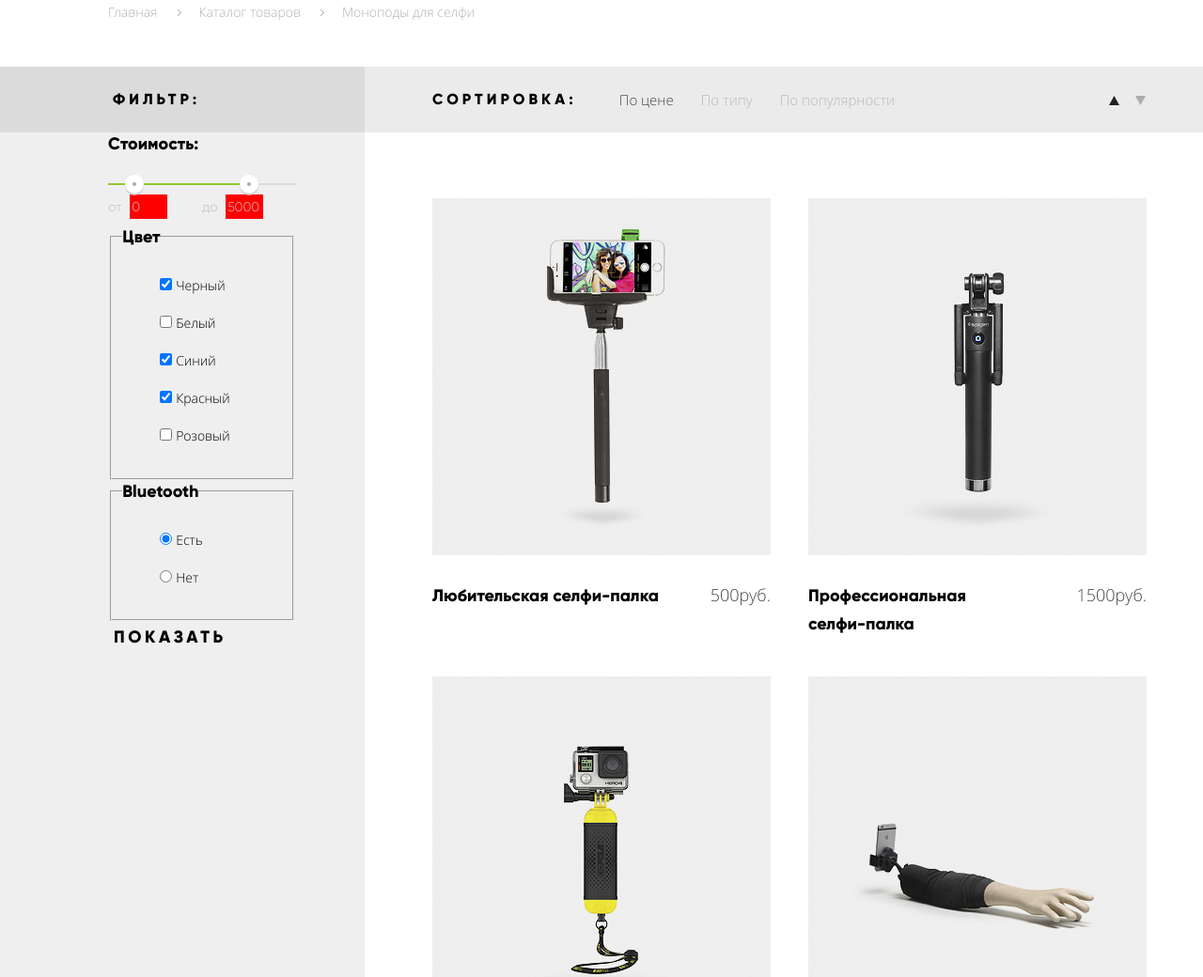
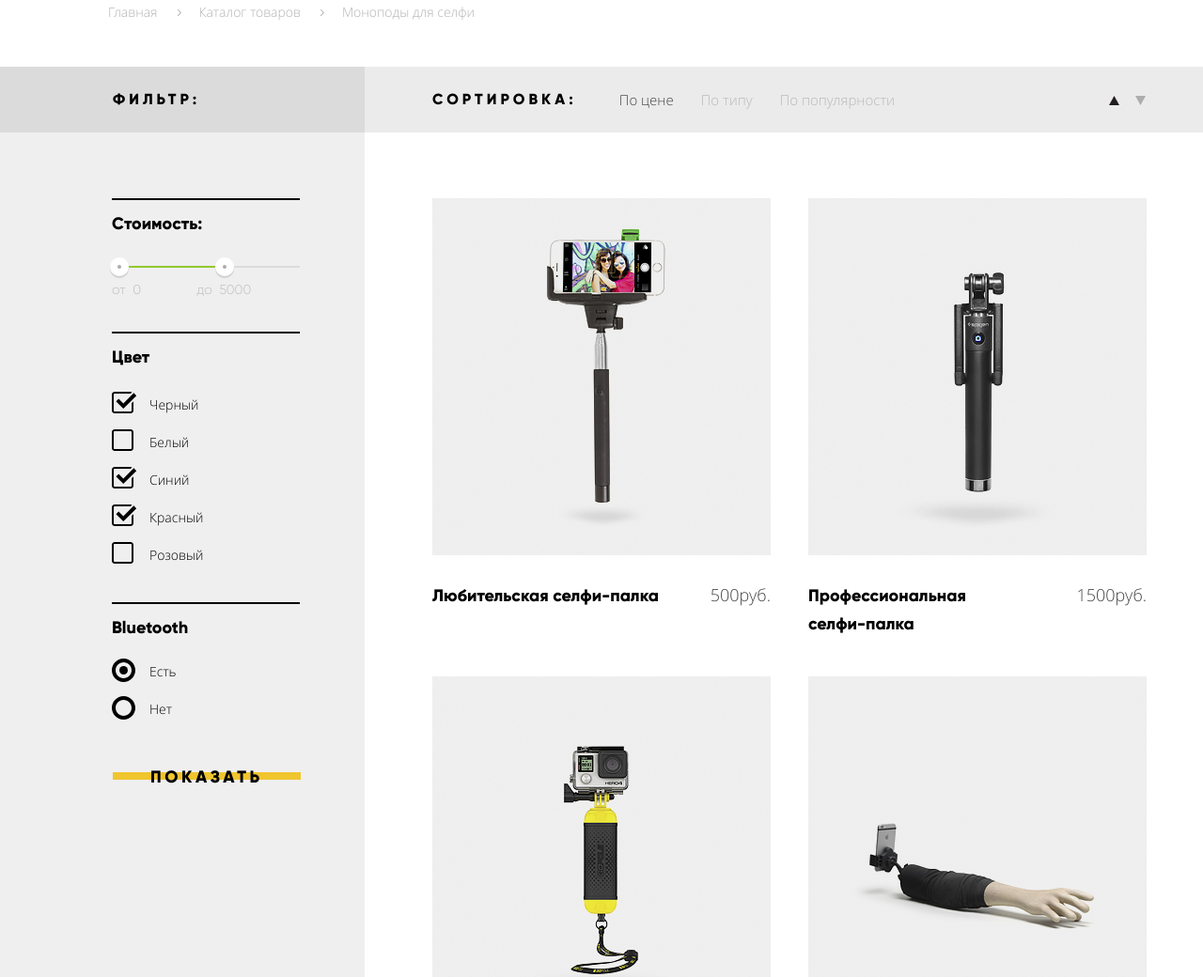
Before and after one commit to strongardo/831753-device-26, a plain HTML site: page catalog.html in a window 1280 px wide. Shown: the part 331-1371 px from the top of the page at 94% size. Drawn offline with Linux system fonts and the light colour scheme.

Commit message:
стилизовал фильтр

```diff
--- a/catalog.html
+++ b/catalog.html
@@ -115,7 +115,7 @@
         <section class="filtr">
           <div class="filtr-container">
             <form action="#" method="GET">
-              <fieldset class="filter-item">
+              <fieldset class="filter-item filter-item--price">
                 <legend>Стоимость:</legend>
                 <div class="range-filter">
                   <div class="range-controls">
@@ -131,45 +131,67 @@
                   </div>
                 </div>
               </fieldset>
-              <fieldset>
+              <fieldset class="filter-item filter-item--color">
                 <legend>Цвет</legend>
                 <ul>
                   <li>
-                    <input type="checkbox" name="black" id="filter-black" checked>
-                    <label for="filter-black">Черный</label>
+                    <label for="filter-black">
+                      <input class="visually-hidden" type="checkbox" name="black" id="filter-black" checked>
+                      <span class="input-indicator input-indicator--checkbox"></span>
+                      Черный
+                    </label>
                   </li>
                   <li>
-                    <input type="checkbox" name="white" id="filter-white">
-                    <label for="filter-white">Белый</label>
+                    <label for="filter-white">
+                      <input class="visually-hidden" type="checkbox" name="white" id="filter-white">
+                      <span class="input-indicator input-indicator--checkbox"></span>
+                      Белый
+                    </label>
                   </li>
                   <li>
-                    <input type="checkbox" name="blue" id="filter-blue" checked>
-                    <label for="filter-blue">Синий</label>
+                    <label for="filter-blue">
+                      <input class="visually-hidden" type="checkbox" name="blue" id="filter-blue" checked>
+                      <span class="input-indicator input-indicator--checkbox"></span>
+                      Синий
+                    </label>
                   </li>
                   <li>
-                    <input type="checkbox" name="red" id="filter-red" checked>
-                    <label for="filter-red">Красный</label>
+                    <label for="filter-red">
+                      <input class="visually-hidden" type="checkbox" name="red" id="filter-red" checked>
+                      <span class="input-indicator input-indicator--checkbox"></span>
+                      Красный
+                    </label>
                   </li>
                   <li>
-                    <input type="checkbox" name="pink" id="filter-pink">
-                    <label for="filter-pink">Розовый</label>
+                    <label for="filter-pink">
+                      <input class="visually-hidden" type="checkbox" name="pink" id="filter-pink">
+                      <span class="input-indicator input-indicator--checkbox"></span>
+                      Розовый
+                    </label>
                   </li>
                 </ul>
               </fieldset>
-              <fieldset>
+              <fieldset class="filter-item filter-item--bluetooth">
                 <legend>Bluetooth</legend>
                 <ul>
                   <li>
-                    <input type="radio" name="bluetooth" id="filter-yes" value="bluetooth-yes" checked>
-                    <label for="filter-yes">Есть</label>
+                    <label for="filter-yes">
+                      <input class="visually-hidden" type="radio" name="bluetooth" id="filter-yes" value="bluetooth-yes"
+                        checked>
+                      <span class="input-indicator input-indicator--radio"></span>
+                      Есть
+                    </label>
                   </li>
                   <li>
-                    <input type="radio" name="bluetooth" id="filter-no" value="bluetooth-no">
-                    <label for="filter-no">Нет</label>
+                    <label for="filter-no">
+                      <input class="visually-hidden" type="radio" name="bluetooth" id="filter-no" value="bluetooth-no">
+                      <span class="input-indicator input-indicator--radio"></span>
+                      Нет
+                    </label>
                   </li>
                 </ul>
               </fieldset>
-              <button class="button" type="submit"><span class="button-text">Показать</span></button>
+              <button class="button filtr-link" type="submit"><span class="button-text">Показать</span></button>
             </form>
           </div>
         </section>
--- a/css/style.css
+++ b/css/style.css
@@ -1034,7 +1034,7 @@ ul.services__tabs {
 }
 
 .filtr-container {
-  margin-left: 55px;
+  margin-left: 59px;
   margin-right: 65px;
   width: 200px;
 }
@@ -1064,20 +1064,99 @@ ul.services__tabs {
 .filter-item {
   margin: 0;
   padding: 0;
-
   border: none;
+  font-family: "Open Sans Light", "Arial", sans-serif;
+  font-size: 14px;
+  line-height: 40px;
+}
+
+.filter-item ul, .filter-item li {
+  margin: 0;
+  padding: 0;
+}
+
+.filter-item--price {
+  margin-top: 70px;
+  margin-bottom: 20px;
+}
+
+.filter-item--color {
+  margin-bottom: 30px;
+}
+
+.filter-item--bluetooth {
+  margin-bottom: 35px;
+}
+
+.filter-item--color label, .filter-item--bluetooth label {
+  padding-left: 40px;
+  position: relative;
+}
+
+.input-indicator {
+  content: "";
+  position: absolute;
+  top: -4px;
+  left: 0;
+  width: 27px;
+  height: 25px;
+  background-repeat: no-repeat;
+}
+
+.input-indicator:hover {
+  opacity: 0.6;
+}
+
+.input-indicator--checkbox {
+  background-image: url("../img/checkbox-off.svg");
+}
+
+.filter-item--color input:checked + .input-indicator--checkbox {
+  background-image: url("../img/checkbox-on.svg");
+}
+
+.input-indicator--radio {
+  background-image: url("../img/radio-off.svg");
+}
+
+.filter-item--bluetooth input:checked + .input-indicator--radio {
+  background-image: url("../img/radio-on.svg");
 }
 
 .range-filter {
   width: 200px;
-  margin-top: 30px;
+}
+
+.filter-item--price legend {
+  margin-bottom: 33px;
+}
+
+.filter-item--color legend {
+  margin-bottom: 19px;
+}
+
+.filter-item--bluetooth legend {
+  margin-bottom: 15px;
 }
 
 .filter-item legend {
+  display: block;
   font-family: "Gilroy ExtraBold", "Arial", sans-serif;
   color: #000000;
   font-size: 18px;
   line-height: 24px;
+  position: relative;
+  padding-top: 15px;
+}
+
+.filter-item legend::before {
+  content: "";
+  position: absolute;
+  top: 0;
+  left: 0;
+  width: 200px;
+  height: 2px;
+  background-color: #000000;
 }
 
 .range-controls {
@@ -1090,7 +1169,7 @@ ul.services__tabs {
 }
 
 .range-controls .bar {
-  width: 70%;
+  width: 60%;
   height: 2px;
   background: #91c92f;
 }
@@ -1110,12 +1189,17 @@ ul.services__tabs {
   cursor: pointer;
 }
 
+.range-controls .toggle:active {
+  border-width: 10px;
+  top: -11px;
+}
+
 .range-controls .toggle-min {
-  left: 18px;
+  left: -2px;
 }
 
 .range-controls .toggle-max {
-  left: 140px;
+  left: 110px;
 }
 
 .price-controls {
@@ -1124,8 +1208,11 @@ ul.services__tabs {
 
 .price-controls label {
   display: inline-block;
-  width: 50%;
   text-transform: lowercase;
+}
+
+.price-controls label:first-child {
+  margin-right: 30px;
 }
 
 .price-controls label, .price-controls input {
@@ -1141,24 +1228,31 @@ ul.services__tabs {
   border: none;
   background: none;
   width: 40px;
-  margin-left: 5px;
+  margin-left: 2px;
   margin-top: 10px;
 }
 
-.price-controls input:first-child{
-
-  background: red;
-
-}
-
-
-
-
-
-
-
-
-
+.filtr-link {
+  margin-left: 35px;
+}
+
+.filtr-link::before {
+  content: "";
+  position: absolute;
+  top: 8px;
+  left: 50%;
+  margin-left: -100px;
+  width: 200px;
+  height: 8px;
+  background-color: #f0c52e;
+  z-index: -1;
+}
+
+.filtr-link:hover::before {
+  height: 40px;
+  top: -8px;
+  transition: ease-out 0.5s;
+}
 
 .products__list {
   list-style: none;
```
